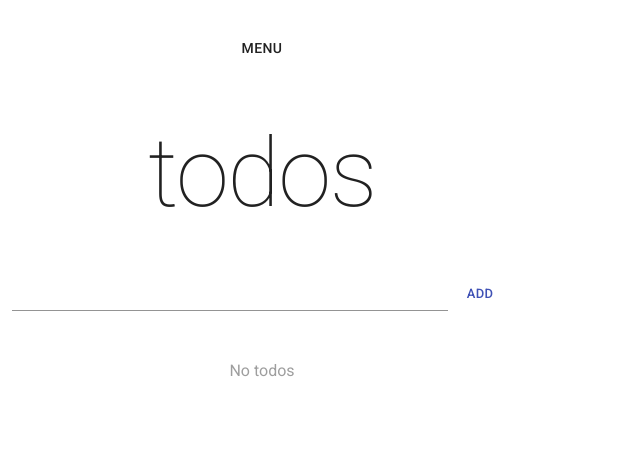
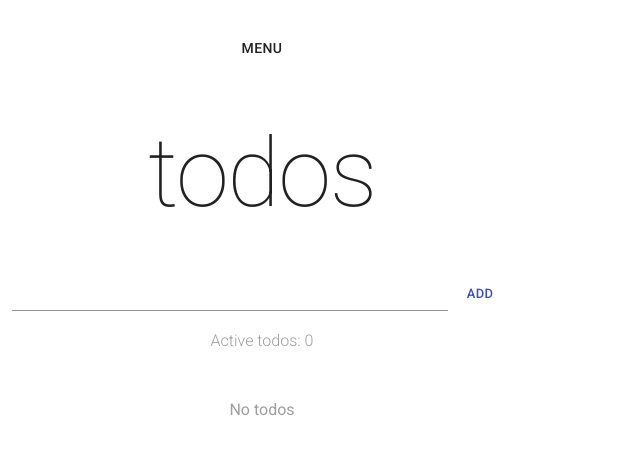
Before and after one commit to awpogodin/react-todo, a React (Create React App) app: page / in a window 1280 px wide. Shown: the top 454 px of the page, without its empty margins (378-1018 px from the left). Built offline with nearby package versions, Linux system fonts and the light colour scheme.

Commit message:
Add todosSelectors

```diff
--- a/src/App.css
+++ b/src/App.css
@@ -51,6 +51,14 @@
   color: #9e9e9e;
 }
 
+.activeTodosCount {
+  display: block;
+  margin: 20px auto;
+  text-align: center;
+  color: #9E9E9E;
+  font-weight: 300;
+}
+
 .loading {
   margin: 50px auto;
   text-align: center;
--- a/src/actions/todosActions.js
+++ b/src/actions/todosActions.js
@@ -1,4 +1,5 @@
 import {TODOS_ACTIONS} from "./constants";
+import {isTodosExist} from "../selectors/todosSelectors";
 
 // const stubTodos = [
 //     {id: 1, title: 'Купить хлеб', completed: false},
@@ -35,7 +36,7 @@ export const updateTodos = todos => ({
 
 export const loadTodos = () =>
     async (dispatch, getState) => {
-    const todosExist = Boolean(getState().todosState.todos.length);
+    const todosExist = isTodosExist(getState());
     if (!todosExist) {
         const todos = await serviceLayer(TODOS_URL);
         dispatch(updateTodos(todos));
--- a/src/components/todos/Todos.js
+++ b/src/components/todos/Todos.js
@@ -4,6 +4,7 @@ import AddTodo from "./AddTodo";
 import TodoList from "./TodoList";
 import {connect} from "react-redux";
 import {addTodo, deleteTodo, loadTodos, setLoading, toggleTodo} from "../../actions/todosActions";
+import {getActiveTodosCount, getActiveTodosCountMemo, getCurrentTodos, isLoading} from "../../selectors/todosSelectors";
 
 class Todos extends React.Component {
     componentDidMount() {
@@ -12,7 +13,7 @@ class Todos extends React.Component {
     }
 
     render() {
-        const {todos, loading, addTodo, deleteTodo, toggleTodo} = this.props;
+        const {todos, loading, addTodo, deleteTodo, toggleTodo, activeTodosCount} = this.props;
         return (
             <>
                 <Header title='todos'/>
@@ -20,6 +21,7 @@ class Todos extends React.Component {
                     onAdd={addTodo}
                     loading={loading}
                 />
+                <span className="activeTodosCount">Active todos: {activeTodosCount}</span>
                 <TodoList
                     todos={todos}
                     onToggle={toggleTodo}
@@ -32,8 +34,9 @@ class Todos extends React.Component {
 }
 
 const mapStateToProps = state => ({
-    todos: state.todosState.todos,
-    loading: state.todosState.loading
+    todos: getCurrentTodos(state),
+    loading: isLoading(state),
+    activeTodosCount: getActiveTodosCountMemo(state),
 });
 
 const mapDispatchToProps = ({
--- /dev/null
+++ b/src/selectors/todosSelectors.js
@@ -0,0 +1,26 @@
+export const getCurrentTodos = ({todosState}) => todosState.todos;
+export const isTodosExist = state => Boolean(getCurrentTodos(state).length);
+export const isLoading = ({todosState}) => todosState.loading;
+
+export const getActiveTodosCount = ({todosState}) => todosState.todos.filter(todo => !todo.completed).length;
+
+const memoState = {};
+const createSelector = (selector, func) => (state) => {
+    const obj = selector(state);
+    if (!memoState.saved) {
+        memoState.saved = obj;
+        memoState.result = func(obj);
+        return memoState.result;
+    }
+    if (memoState.saved === obj) {
+        return memoState.result;
+    } else {
+        memoState.result = func(obj);
+        return memoState.result;
+    }
+};
+
+export const getActiveTodosCountMemo = createSelector(
+    getCurrentTodos,
+    todos => todos.filter(todo => !todo.completed).length
+);
```
